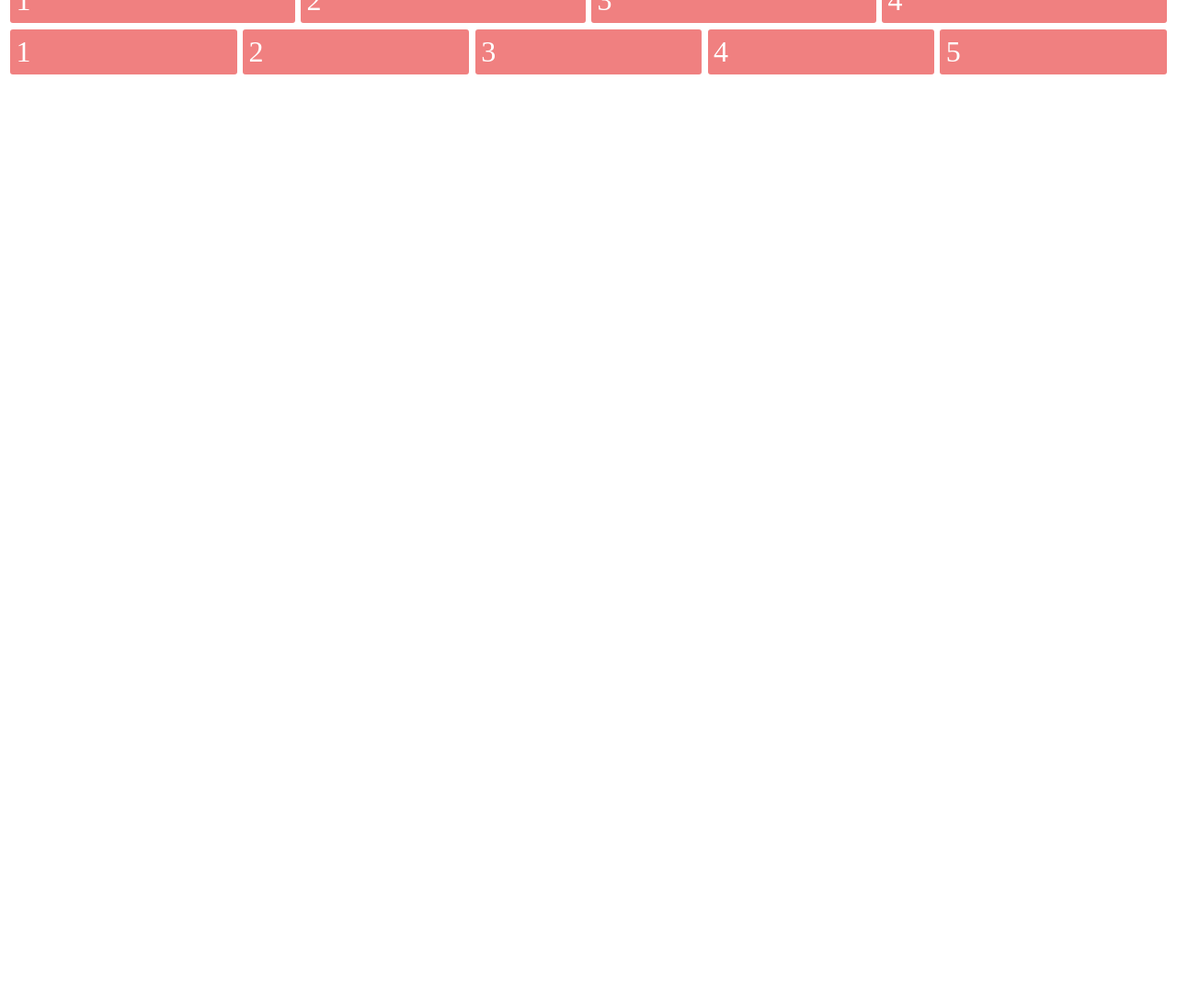
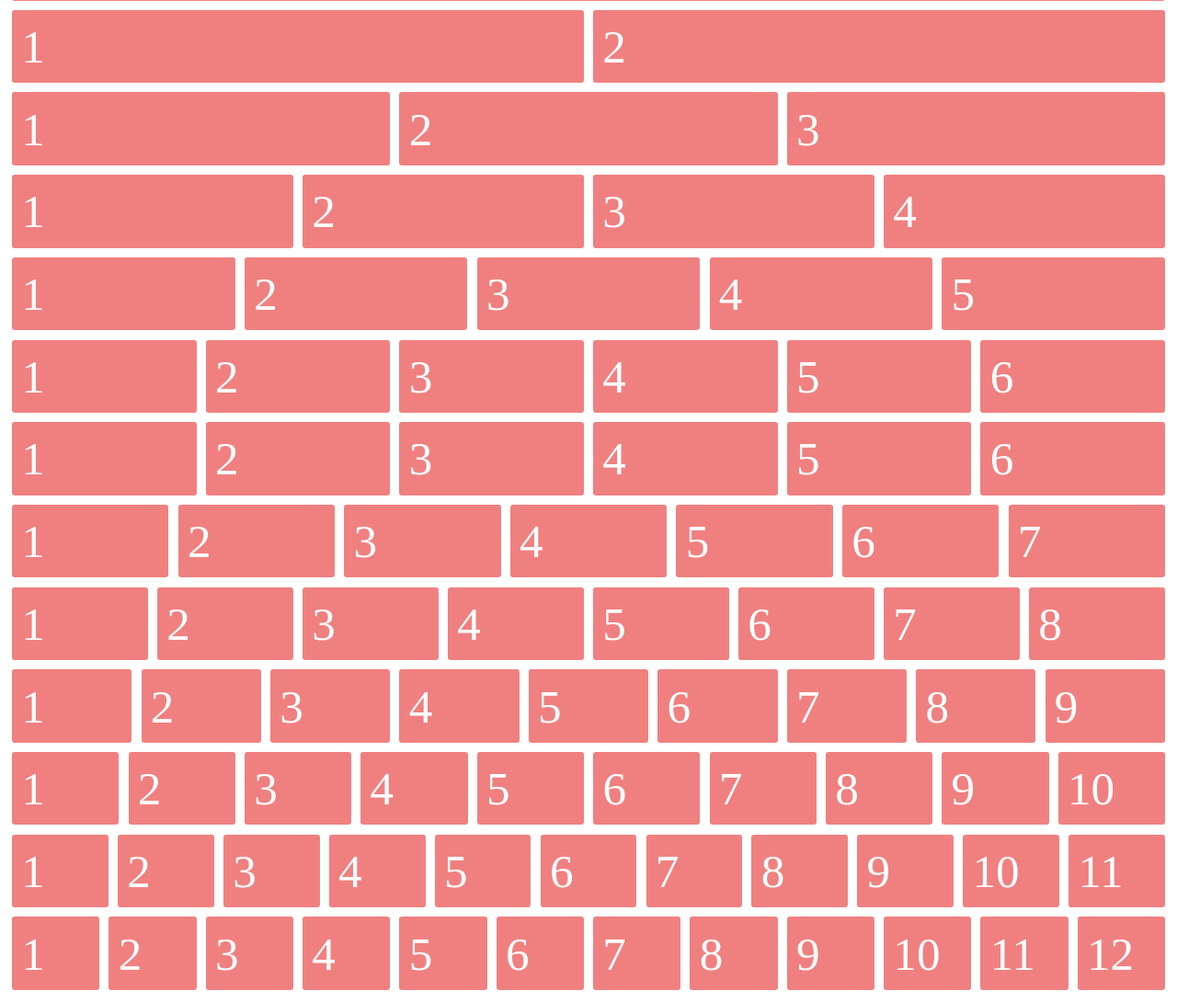
Before and after one commit to Rick799/flexbox101, a website built with Vite: page 03_flexbox-grid/index.html in a window 1280 px wide. Shown: the part 92-1182 px from the top of the page at 92% size. Before the commit the page ends 800 px from the top, so only its background shows below. Built offline with nearby package versions, Linux system fonts and the light colour scheme.

Commit message:
03_flexbox-grid: part 4

```diff
--- a/03_flexbox-grid/index.html
+++ b/03_flexbox-grid/index.html
@@ -9,24 +9,114 @@
   </head>
   <body>
     <div class="container">
-      <div class="row">
+      <div>1</div>
+    </div>
+    <div class="container">
+      <div>1</div>
+      <div>2</div>
+    </div>
+    <div class="container">
       <div>1</div>
       <div>2</div>
       <div>3</div>
     </div>
-      <div class="row">
+    <div class="container">
       <div>1</div>
       <div>2</div>
       <div>3</div>
       <div>4</div>
     </div>
-      <div class="row">
+    <div class="container">
       <div>1</div>
       <div>2</div>
       <div>3</div>
       <div>4</div>
       <div>5</div>
     </div>
+    <div class="container">
+      <div>1</div>
+      <div>2</div>
+      <div>3</div>
+      <div>4</div>
+      <div>5</div>
+      <div>6</div>
+    </div>
+    <div class="container">
+      <div>1</div>
+      <div>2</div>
+      <div>3</div>
+      <div>4</div>
+      <div>5</div>
+      <div>6</div>
+    </div>
+    <div class="container">
+      <div>1</div>
+      <div>2</div>
+      <div>3</div>
+      <div>4</div>
+      <div>5</div>
+      <div>6</div>
+      <div>7</div>
+    </div>
+    <div class="container">
+      <div>1</div>
+      <div>2</div>
+      <div>3</div>
+      <div>4</div>
+      <div>5</div>
+      <div>6</div>
+      <div>7</div>
+      <div>8</div>
+    </div>
+    <div class="container">
+      <div>1</div>
+      <div>2</div>
+      <div>3</div>
+      <div>4</div>
+      <div>5</div>
+      <div>6</div>
+      <div>7</div>
+      <div>8</div>
+      <div>9</div>
+    </div>
+    <div class="container">
+      <div>1</div>
+      <div>2</div>
+      <div>3</div>
+      <div>4</div>
+      <div>5</div>
+      <div>6</div>
+      <div>7</div>
+      <div>8</div>
+      <div>9</div>
+      <div>10</div>
+    </div>
+    <div class="container">
+      <div>1</div>
+      <div>2</div>
+      <div>3</div>
+      <div>4</div>
+      <div>5</div>
+      <div>6</div>
+      <div>7</div>
+      <div>8</div>
+      <div>9</div>
+      <div>10</div>
+      <div>11</div>
+    </div>
+    <div class="container">
+      <div>1</div>
+      <div>2</div>
+      <div>3</div>
+      <div>4</div>
+      <div>5</div>
+      <div>6</div>
+      <div>7</div>
+      <div>8</div>
+      <div>9</div>
+      <div>10</div>
+      <div>11</div>
+      <div>12</div>
     </div>
   </body>
 </html>
--- a/03_flexbox-grid/style.css
+++ b/03_flexbox-grid/style.css
@@ -1,13 +1,18 @@
-.row {
+.container {
   display: flex;
+  /* align-items: flex-start; */
+  /* flex-direction: column; */
+
 }
 
-.row>div {
-  font-size: 2em;
+.container {}
+
+.container>div {
+  font-size: 4vw;
+  color: white;
   background-color: lightcoral;
+  flex: 1;
+  padding: 0.2em;
+  border-radius: 3px;
   margin: 0.1em;
-  border-radius: 3px;
-  color: white;
-  padding: 0.2em;
-  flex: 1;
 }
```
Lines whose indentation alone changed are shown as unchanged.
